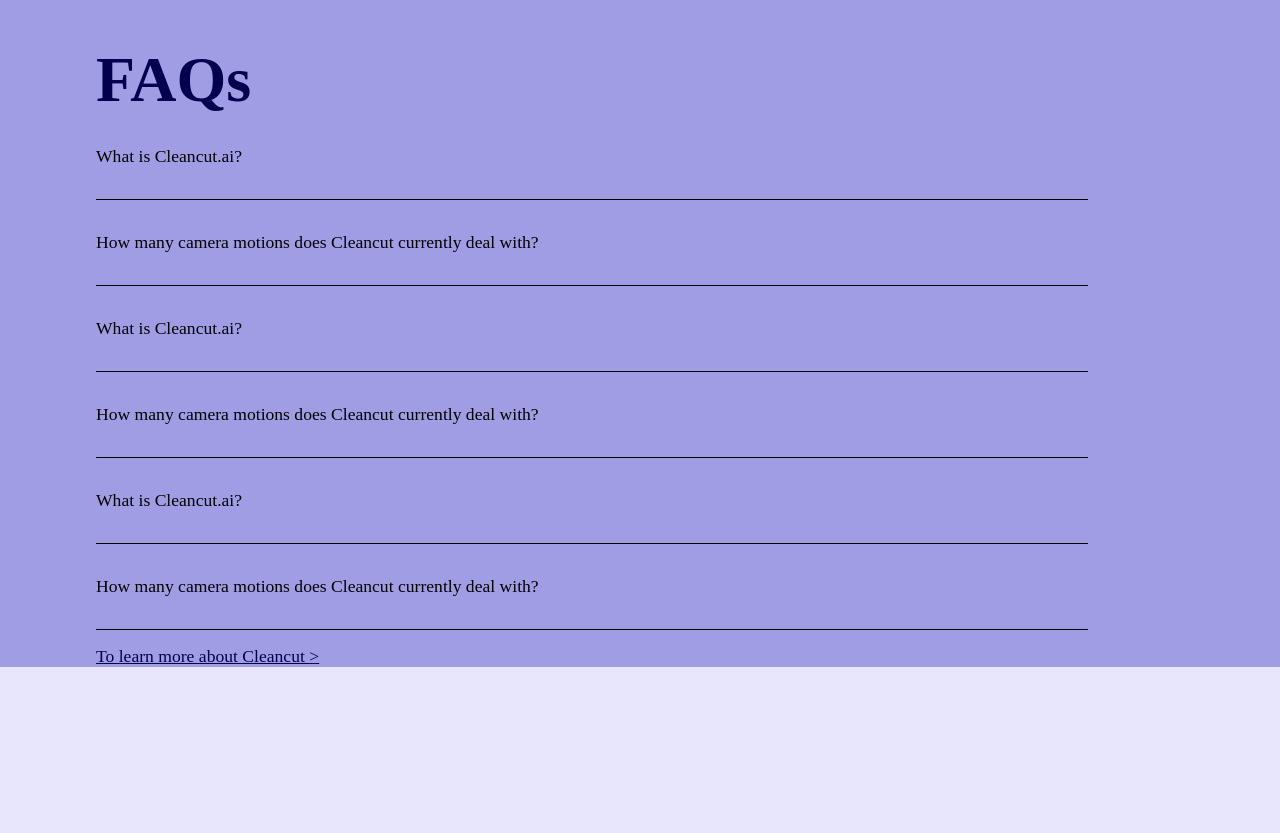
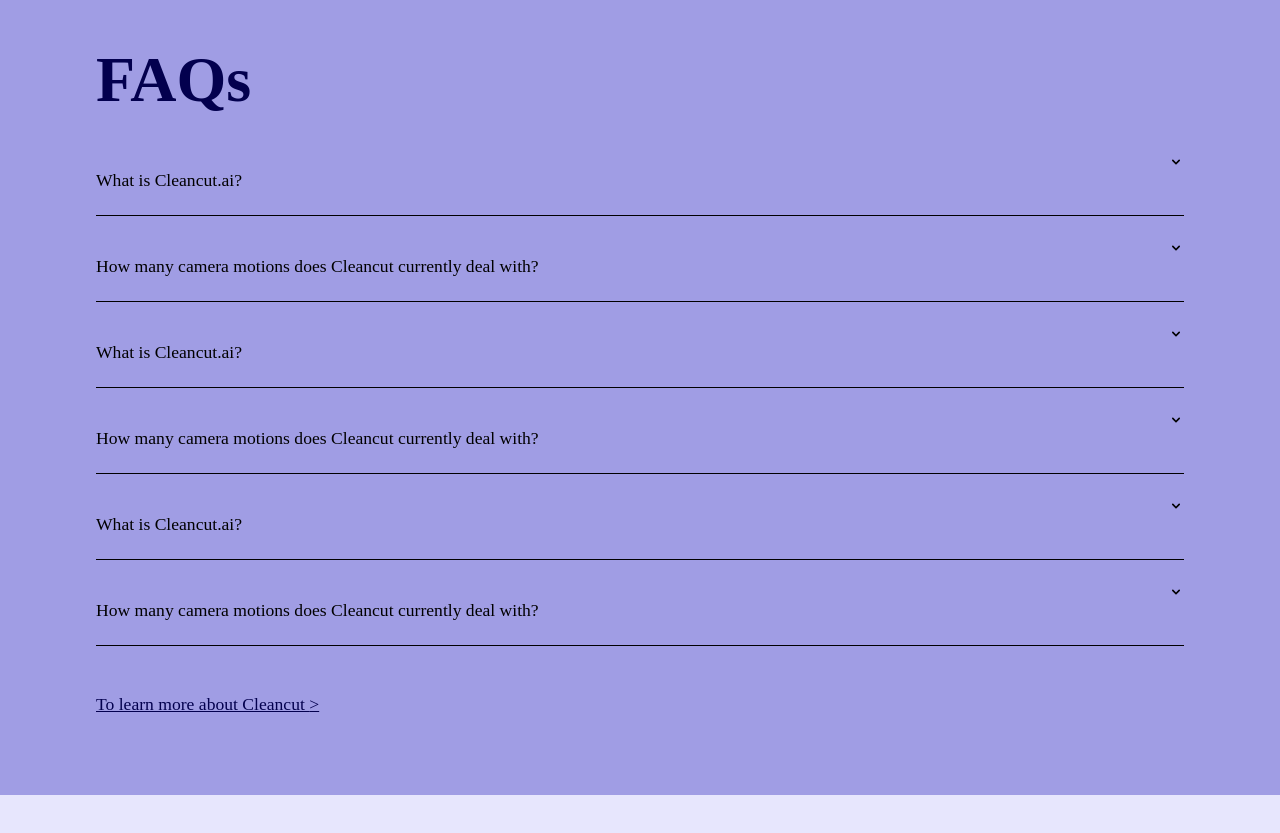
Before and after one commit to samudra-perera/cleancut.ai, a React (Create React App) app in the folder client/: page / in a window 1280 px wide. Shown: the part 1020-1853 px from the top of the page. Before the commit the page ends 1799 px from the top, so only its background shows below. Built offline with nearby package versions, Linux system fonts and the light colour scheme; a web font is replaced by a local one.

Commit message:
Completed FAQ section to design limit, need further design prompts to continue, functionality completed

```diff
--- a/client/src/components/FAQ/FAQ.jsx
+++ b/client/src/components/FAQ/FAQ.jsx
@@ -17,7 +17,7 @@ const FAQ = () => {
                 return <FAQDropDown question={question} key={index}/>
             })
           }
-          <FAQLink>To learn more about Cleancut {">"}</FAQLink>
+          <FAQLink href="http://google.com">To learn more about Cleancut {">"}</FAQLink>
         </StyledContainer>
       </FAQContainer>
     </>
--- a/client/src/components/FAQ/FAQDropDown.jsx
+++ b/client/src/components/FAQ/FAQDropDown.jsx
@@ -1,23 +1,44 @@
 import React, { useState } from "react";
 import styled from "styled-components";
 import { StyledParagraph } from "../CallToAction/styles/CTA.styled";
+import { HiChevronDown, HiChevronUp } from "react-icons/hi";
 
 const DropDownTitle = styled(StyledParagraph)`
-    border-bottom: 1px solid black;
-    padding-bottom: 2rem;
-    cursor: pointer;
-
+  padding-bottom: 0.5rem;
+  cursor: pointer;
 `;
 
+const QuestionContainer = styled.div`
+  display: flex;
+  justify-content: space-between;
+`;
+
+const DropDownContainer = styled.div`
+  padding-top: 1.5rem;
+  cursor: pointer;
+  border-bottom: 1px solid black;
+`;
+//Need to add a transition for the opening and closing of the border bottom
+const AnswerDropDown = styled(StyledParagraph)`
+`;
+//
 
 const FAQDropDown = (props) => {
   const [isActive, setIsActive] = useState(false);
   const { question } = props;
-  console.log(question);
+
   return (
     <>
-      <DropDownTitle onClick={() => setIsActive(!isActive)}>{question.question}</DropDownTitle>
-      {/* <p>{question.answer}</p> */}
+      <DropDownContainer onClick={() => setIsActive(!isActive)}>
+        <QuestionContainer>
+          <DropDownTitle open={isActive}>{question.question}</DropDownTitle>
+          {isActive ? <HiChevronUp /> : <HiChevronDown />}
+        </QuestionContainer>
+
+        {isActive && (
+          <AnswerDropDown open={isActive}>{question.answer}</AnswerDropDown>
+        )}
+      </DropDownContainer>
     </>
   );
 };
--- a/client/src/components/FAQ/styles/FAQ.styles.js
+++ b/client/src/components/FAQ/styles/FAQ.styles.js
@@ -4,6 +4,8 @@ import { StyledHeading, StyledLink } from "../../CallToAction/styles/CTA.styled"
 const FAQLink = styled(StyledLink)`
   font-size: 1.1rem;
   font-weight: 300;
+  margin-top: 3rem;
+  margin-bottom: 5rem;
 `;
 
 const FAQContainer = styled.div`
```
